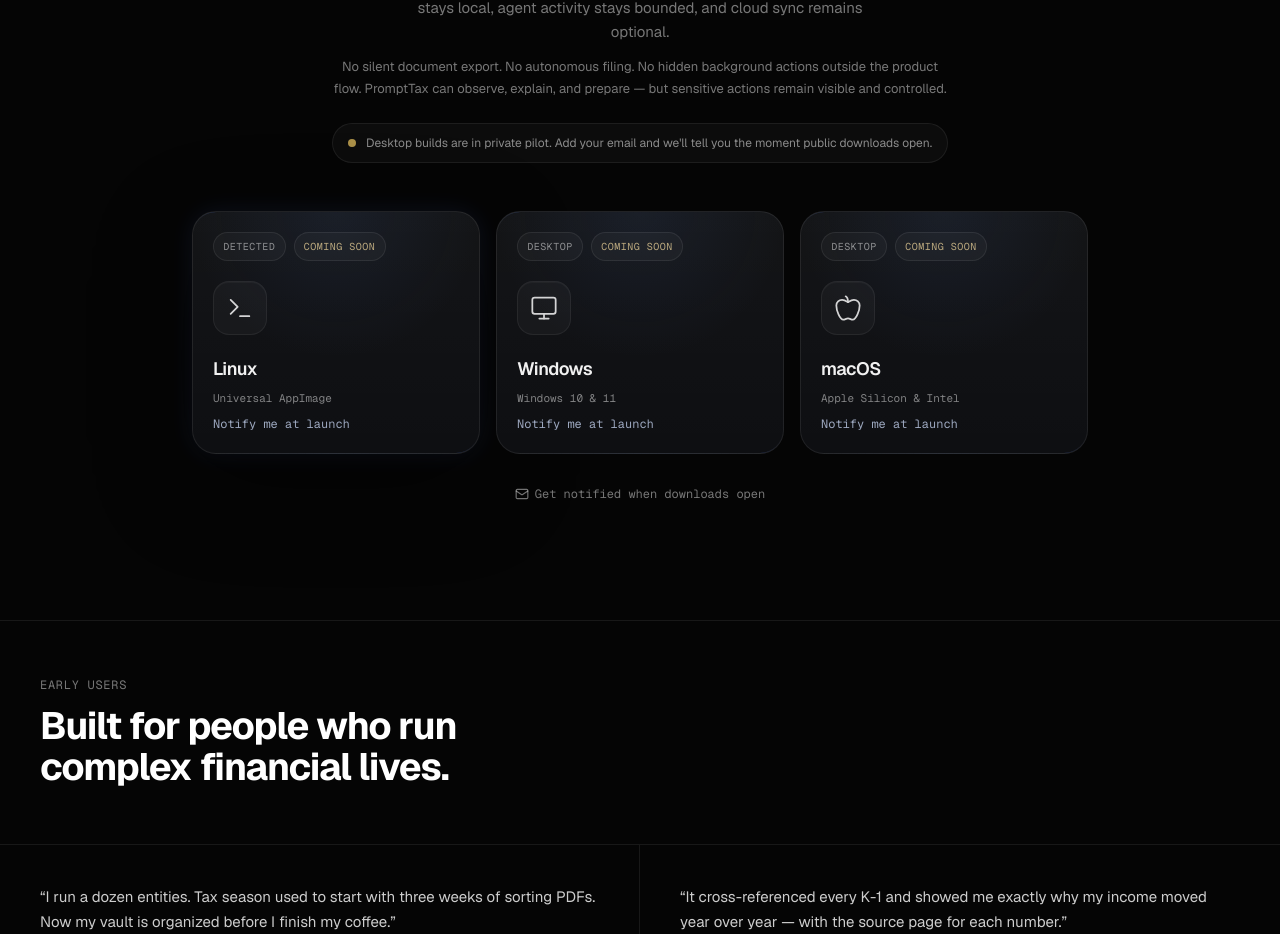
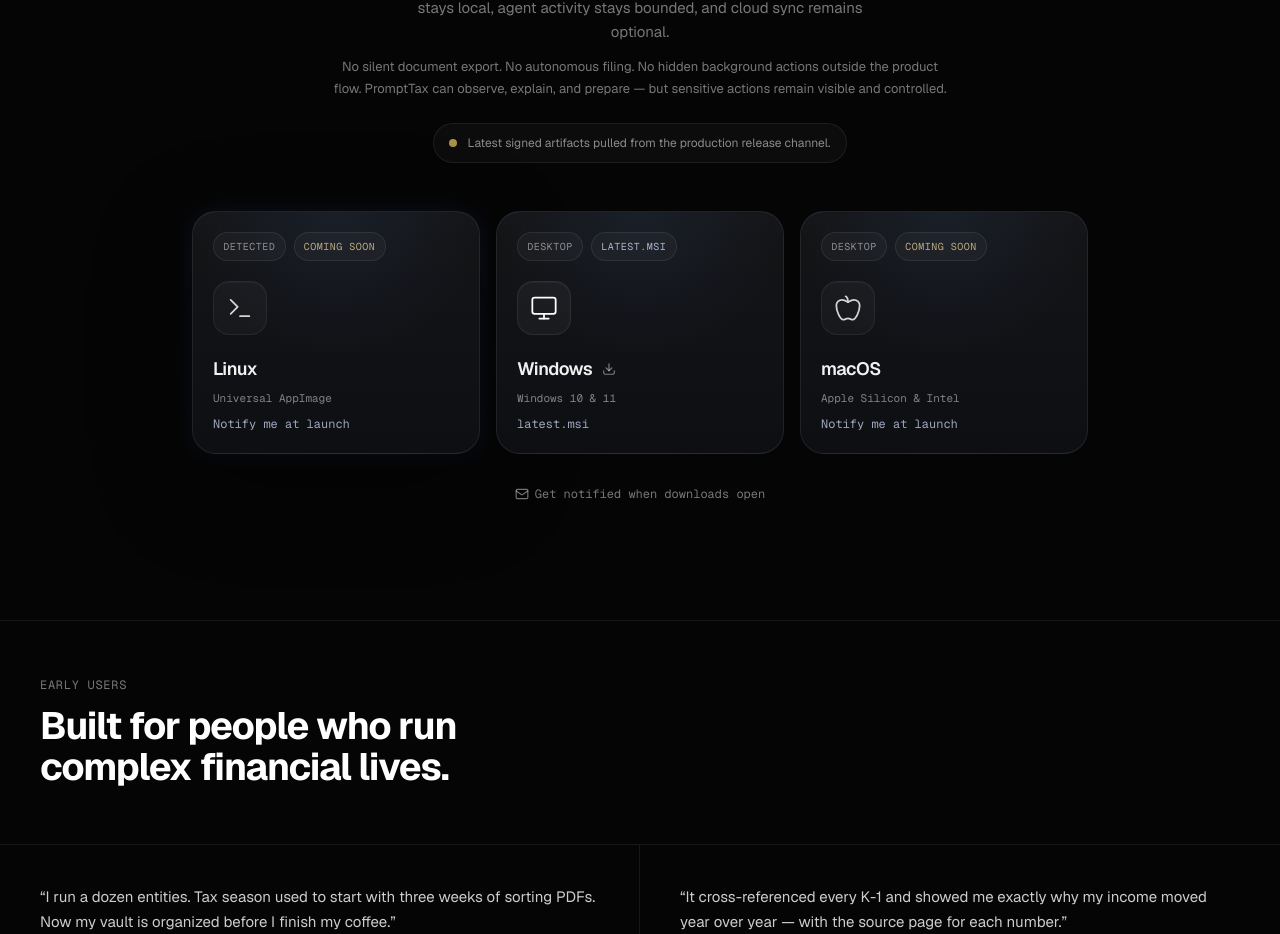
Before and after one commit to MRVLDZ76/pivot-prompttax, a Next.js app: page / in a window 1280 px wide. Shown: the part 5475-6409 px from the top of the page. Built offline with nearby package versions, Linux system fonts and the light colour scheme; no server answers.

Commit message:
Uploaded them to your DO Spaces downloads/ prefix (via upload_installers.py, reading creds from appliku.yml — no secrets on the command line), under a stable name + a versioned copy. Verified public: HTTP 200, application/x-msdownload, 4,220,046 bytes.

```diff
--- a/src/components/marketing/promptos/DownloadSection.tsx
+++ b/src/components/marketing/promptos/DownloadSection.tsx
@@ -81,8 +81,12 @@
 
     // Downloads are only "live" once the channel is enabled AND assets resolved.
     const isLive = RELEASE_CHANNEL_LIVE && releaseState === 'ready'
+    // A hosted installer (directUrl) makes its card live regardless of the
+    // GitHub release channel.
+    const anyLive = isLive || DOWNLOADS.some((d) => Boolean(d.directUrl))
 
     const hrefFor = (target: DownloadTarget): string => {
+        if (target.directUrl) return target.directUrl
         const asset =
             assets.find((a) => a.name.toLowerCase() === target.artifactName.toLowerCase()) ||
             assets.find((a) => target.matchers.some((matcher) => matcher.test(a.name)))
@@ -98,7 +102,7 @@
     const helperLabel =
         releaseState === 'loading'
             ? t('download.statusLoading')
-            : isLive
+            : anyLive
               ? t('download.statusLive')
               : t('download.statusPilot')
 
@@ -133,7 +137,10 @@
                         const Icon = OS_ICON[target.os]
                         const isDetected = target.os === detected
                         const isPressed = target.os === pressedCard
-                        const statusLabel = isLive
+                        // This specific card is live if it has a hosted installer
+                        // or the GitHub channel resolved assets.
+                        const targetLive = isLive || Boolean(target.directUrl)
+                        const statusLabel = targetLive
                             ? target.artifactName
                             : releaseState === 'loading'
                               ? t('download.resolving')
@@ -141,13 +148,13 @@
 
                         const cardClassName = `po-release-card po-glow-border ${isDetected ? 'po-release-card-detected' : ''} ${
                             isPressed ? 'po-release-card-pressed' : ''
-                        } ${isLive ? '' : 'po-release-card-soon'}`
+                        } ${targetLive ? '' : 'po-release-card-soon'}`
 
                         const cardInner = (
                             <>
                                 <div className="po-release-card-badge-row">
                                     <span className="po-release-card-badge">{isDetected ? t('download.badgeDetected') : t('download.badgeDesktop')}</span>
-                                    <span className={`po-release-card-badge po-release-card-badge-${isLive ? 'ready' : releaseState}`}>
+                                    <span className={`po-release-card-badge po-release-card-badge-${targetLive ? 'ready' : releaseState}`}>
                                         {statusLabel}
                                     </span>
                                 </div>
@@ -157,19 +164,19 @@
                                 <div className="po-release-card-body">
                                     <div className="po-release-card-title-row">
                                         <span className="po-release-card-title">{target.label}</span>
-                                        {isLive ? (
+                                        {targetLive ? (
                                             <DownloadIcon className="h-3.5 w-3.5 text-[var(--po-muted)] transition-transform duration-300 group-hover:translate-y-0.5" />
                                         ) : null}
                                     </div>
                                     <div className="po-mono po-release-card-copy">{target.sublabel}</div>
                                     <div className="po-mono po-release-card-artifact">
-                                        {isLive ? target.artifactName : t('download.notifyArtifact')}
+                                        {targetLive ? target.artifactName : t('download.notifyArtifact')}
                                     </div>
                                 </div>
                             </>
                         )
 
-                        return isLive ? (
+                        return targetLive ? (
                             <a
                                 key={target.os}
                                 href={hrefFor(target)}
--- a/src/components/marketing/promptos/data.ts
+++ b/src/components/marketing/promptos/data.ts
@@ -22,6 +22,12 @@
     artifactName: string
     /** Matches asset names in the GitHub release for OS detection. */
     matchers: RegExp[]
+    /**
+     * Direct download URL for a hosted installer. When set, the card is
+     * immediately live and links straight to this file, bypassing the
+     * GitHub release gating. Leave undefined for platforms without a build.
+     */
+    directUrl?: string
 }
 
 export interface Testimonial {
@@ -112,6 +118,10 @@
     },
 ]
 
+// Public CDN prefix where signed installers are hosted (DigitalOcean Spaces).
+export const DOWNLOAD_BASE =
+    'https://businessesppall.nyc3.cdn.digitaloceanspaces.com/downloads/'
+
 export const DOWNLOADS: DownloadTarget[] = [
     {
         os: 'windows',
@@ -119,6 +129,7 @@
         sublabel: 'Windows 10 & 11',
         artifactName: 'latest.msi',
         matchers: [/latest\.msi$/i, /\.msi$/i, /\.exe$/i],
+        directUrl: `${DOWNLOAD_BASE}PromptTax-Setup.exe`,
     },
     {
         os: 'macos',
```
